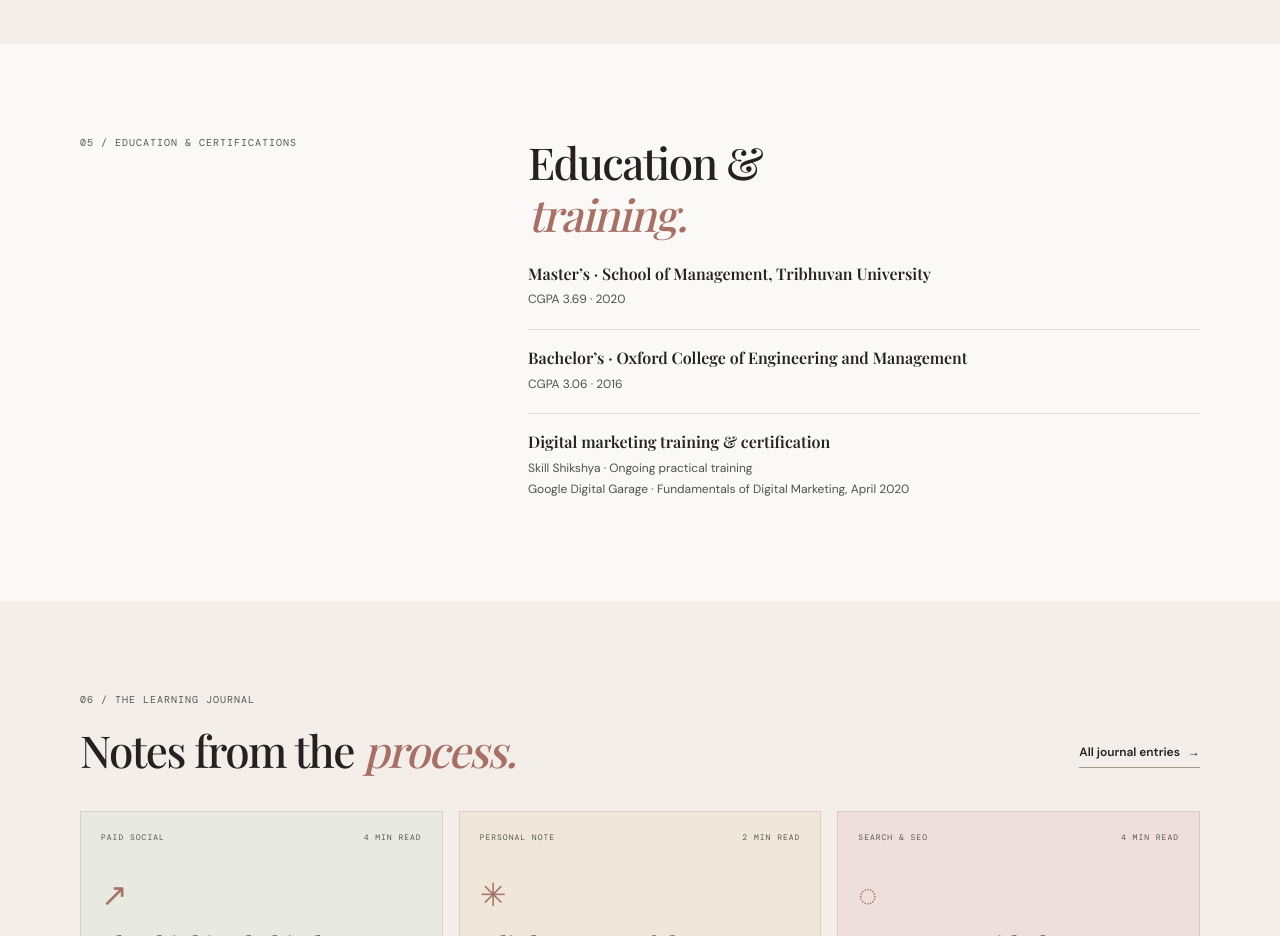
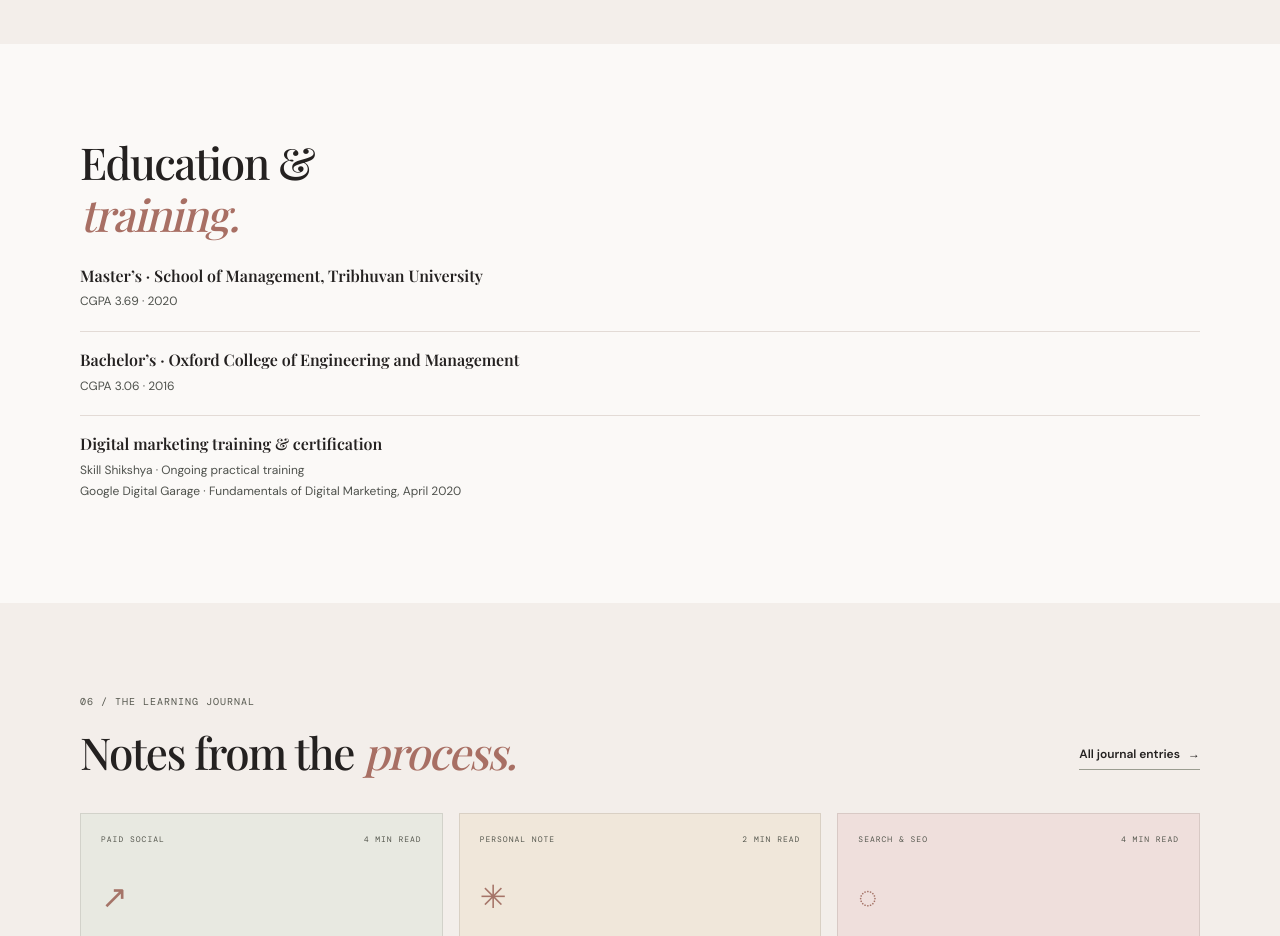
Before and after one commit to bhandarisamana198/portfoliowebsite, a Next.js app: page / in a window 1280 px wide. Shown: the part 2880-3816 px from the top of the page. Built offline with nearby package versions, Linux system fonts and the light colour scheme; a web font is replaced by a local one.

Commit message:
commit to education

```diff
--- a/app/page.tsx
+++ b/app/page.tsx
@@ -40,7 +40,7 @@ export default function Home() {
 
       <section className="experience-section" id="experience"><div className="shell experience-content"><div><h2>Experience &amp;<br /><em>internships.</em></h2><div className="timeline-item"><h3>Accountant · Travel Namaste Pvt. Ltd.</h3><p>January 2024 – June 2026 · Accounting and financial record keeping.</p></div><div className="timeline-item"><h3>Account Intern · Rastriya Beema Sanstha</h3><p>June – September 2019 · Financial records, reports, filing, and bookkeeping software.</p></div><div className="timeline-item"><h3>Web Developer Intern · Maksey Consultancy</h3><p>March – August 2016 · Web interfaces and web application development using JavaScript, HTML, and CSS.</p></div></div></div></section>
 
-      <section className="education-section"><div className="shell intro-grid"><div className="section-label">05 / EDUCATION &amp; CERTIFICATIONS</div><div><h2>Education &amp;<br /><em>training.</em></h2><div className="timeline-item"><h3>Master’s · School of Management, Tribhuvan University</h3><p>CGPA 3.69 · 2020</p></div><div className="timeline-item"><h3>Bachelor’s · Oxford College of Engineering and Management</h3><p>CGPA 3.06 · 2016</p></div><div className="timeline-item"><h3>Digital marketing training &amp; certification</h3><p>Skill Shikshya · Ongoing practical training<br />Google Digital Garage · Fundamentals of Digital Marketing, April 2020</p></div></div></div></section>
+      <section className="education-section"><div className="shell experience-content"><div><h2>Education &amp;<br /><em>training.</em></h2><div className="timeline-item"><h3>Master’s · School of Management, Tribhuvan University</h3><p>CGPA 3.69 · 2020</p></div><div className="timeline-item"><h3>Bachelor’s · Oxford College of Engineering and Management</h3><p>CGPA 3.06 · 2016</p></div><div className="timeline-item"><h3>Digital marketing training &amp; certification</h3><p>Skill Shikshya · Ongoing practical training<br />Google Digital Garage · Fundamentals of Digital Marketing, April 2020</p></div></div></div></section>
 
       <section className="journal-section"><div className="shell"><div className="journal-heading"><div><div className="section-label">06 / THE LEARNING JOURNAL</div><h2>Notes from the <em>process.</em></h2></div><Link className="underlined-link" href="/blog">All journal entries <Arrow /></Link></div><div className="post-grid">{posts.slice(0, 3).map((post, index) => <Link className={`post-card post-tone-${index + 1}`} href={`/blog/${post.slug}`} key={post.slug}><div className="post-top"><span>{post.category}</span><span>{post.readingTime}</span></div><div className="post-symbol">{["↗", "✳", "◌"][index]}</div><h3>{post.title}</h3><p>{post.excerpt}</p><div className="post-bottom"><span>{post.date}</span><span className="post-arrow">↗</span></div></Link>)}</div></div></section>
 
```
